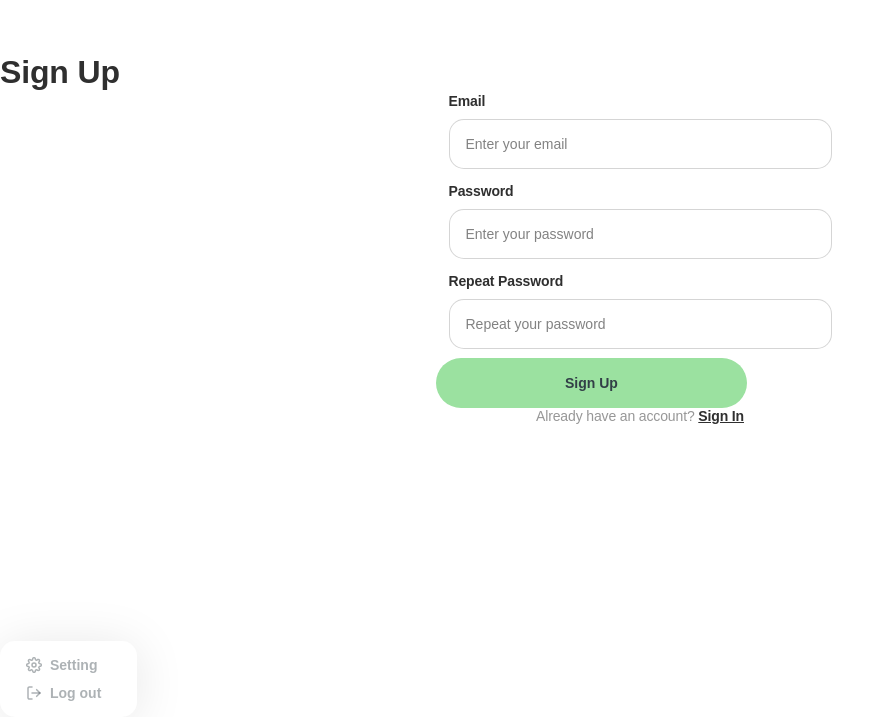
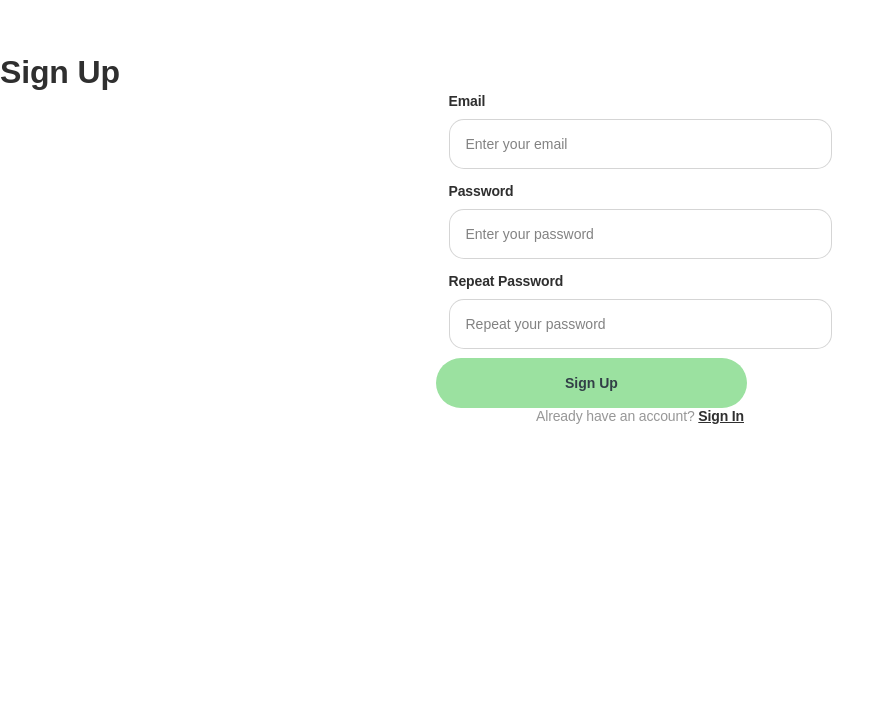
Before and after one commit to YuriiMakoveichuk/final_project_MobileTeam-, a React (Vite) app: page / in a window 1280 px wide. Shown: the part 159-876 px from the top of the page, without its empty margins (0-894 px from the left). After the commit the page ends 800 px from the top, so only its background shows below. Built offline with nearby package versions, Linux system fonts and the light colour scheme.

Commit message:
remove component from App

```diff
--- a/src/App.jsx
+++ b/src/App.jsx
@@ -1,12 +1,10 @@
 import "./App.css";
-import UserBarPopover from "./components/UserBarPopover/UserBarPopover.jsx";
 import { SignUpPage } from "./pages/SignUpPage/SignUpPage.jsx";
 
 function App() {
   return (
     <>
       <SignUpPage />
-      <UserBarPopover />
     </>
   );
 }
```
